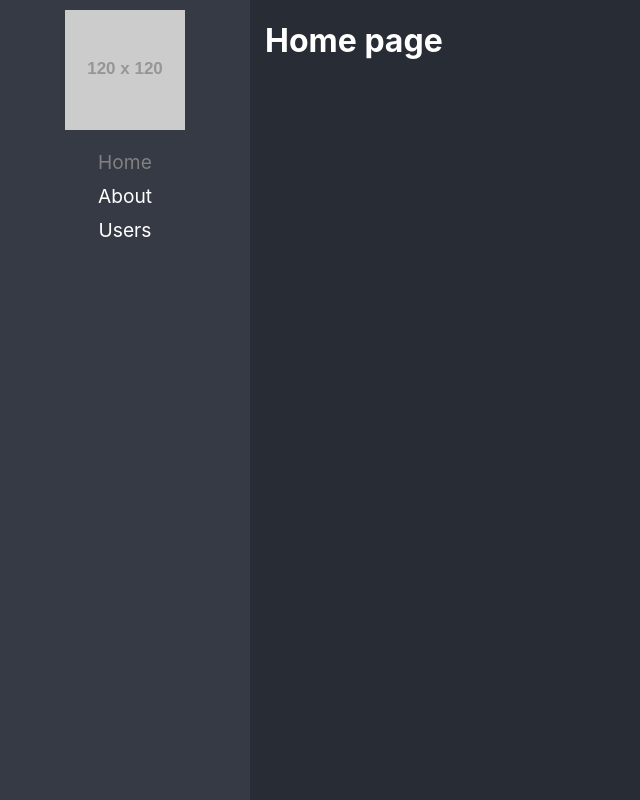
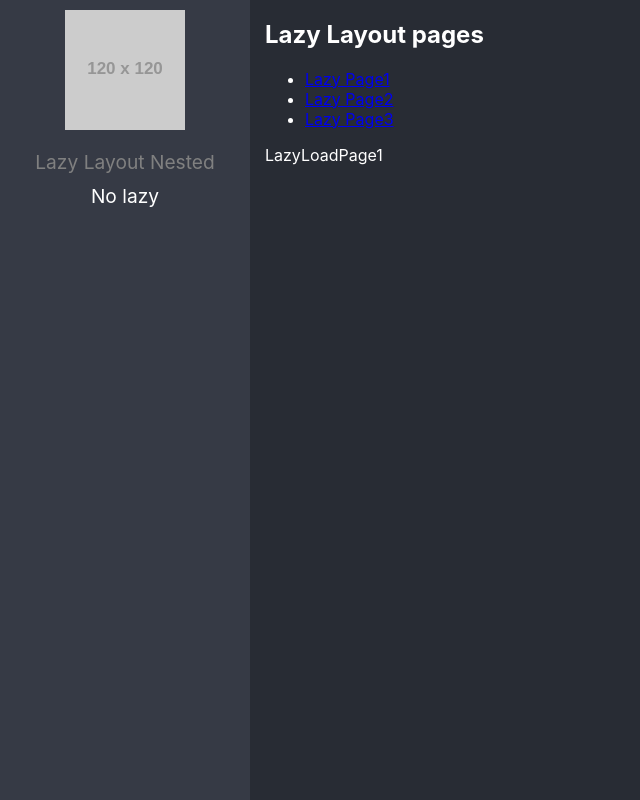
Before and after one commit to KrlosAren/react-base-project, a React (Create React App) app: page /lazyload/lazy1 in a window 1280 px wide. Before the commit this address led to /. Shown: the whole page, without its empty margins (0-640 px from the left). Built offline with nearby package versions, Linux system fonts and the light colour scheme.

Commit message:
base lazy load

```diff
--- a/package.json
+++ b/package.json
@@ -12,7 +12,7 @@
     "@types/react-dom": "^17.0.14",
     "react": "^17.0.2",
     "react-dom": "^17.0.2",
-    "react-router-dom": "^6.2.2",
+    "react-router-dom": "^5.3.0",
     "react-scripts": "5.0.0",
     "typescript": "^4.6.2",
     "web-vitals": "^2.1.4"
@@ -40,5 +40,8 @@
       "last 1 firefox version",
       "last 1 safari version"
     ]
+  },
+  "devDependencies": {
+    "@types/react-router-dom": "^5.3.3"
   }
 }
--- /dev/null
+++ b/src/01-lazyload/layout/LazyLayout.tsx
@@ -0,0 +1,11 @@
+import Navigation from '../router/Navigation';
+
+const LazyLayout = () => {
+  return (
+    <div>
+      <Navigation />
+    </div>
+  );
+};
+
+export default LazyLayout;
--- /dev/null
+++ b/src/01-lazyload/pages/LazyLoadPage1.tsx
@@ -0,0 +1,9 @@
+import React from 'react';
+
+export const LazyLoadPage1 = () => {
+  return (
+    <div>LazyLoadPage1</div>
+  )
+}
+
+export default LazyLoadPage1
--- /dev/null
+++ b/src/01-lazyload/pages/LazyLoadPage2.tsx
@@ -0,0 +1,6 @@
+
+export const LazyLoadPage2 = () => {
+  return <div>LazyLoadPage2</div>;
+}
+
+export default LazyLoadPage2;
--- /dev/null
+++ b/src/01-lazyload/pages/LazyLoadPage3.tsx
@@ -0,0 +1,9 @@
+import React from 'react';
+
+export const LazyLoadPage3 = () => {
+  return (
+    <div>LazyLoadPage3</div>
+  )
+}
+
+export default LazyLoadPage3
--- /dev/null
+++ b/src/01-lazyload/pages/NoLazy.tsx
@@ -0,0 +1,8 @@
+
+const NoLazy = () => {
+  return (
+    <div>NoLazy</div>
+  )
+}
+
+export default NoLazy
--- /dev/null
+++ b/src/01-lazyload/pages/index.ts
@@ -0,0 +1,3 @@
+export { LazyLoadPage1 } from './LazyLoadPage1';
+export { LazyLoadPage2 } from './LazyLoadPage2';
+export { LazyLoadPage3 } from './LazyLoadPage3';
--- /dev/null
+++ b/src/01-lazyload/router/Navigation.tsx
@@ -0,0 +1,40 @@
+import { Link, Redirect, Route, Switch, useRouteMatch } from 'react-router-dom';
+import { LazyLoadPage1, LazyLoadPage2, LazyLoadPage3 } from '../pages';
+
+const Navigation = () => {
+  const { path, url } = useRouteMatch();
+
+  return (
+    <>
+      <h2>Lazy Layout pages</h2>
+      <div>
+        <ul>
+          <li>
+            <Link to={`${url}/lazy1`}>Lazy Page1</Link>
+          </li>
+          <li>
+            <Link to={`${url}/lazy2`}>Lazy Page2</Link>
+          </li>
+          <li>
+            <Link to={`${url}/lazy3`}>Lazy Page3</Link>
+          </li>
+        </ul>
+      </div>
+
+      <Switch>
+        <Route exact path={`${path}/lazy1`}>
+          <LazyLoadPage1 />
+        </Route>
+        <Route exact path={`${path}/lazy2`}>
+          <LazyLoadPage2 />
+        </Route>
+        <Route exact path={`${path}/lazy3`}>
+          <LazyLoadPage3 />
+        </Route>
+        <Redirect to={`${path}/lazy1`} />
+      </Switch>
+    </>
+  );
+};
+
+export default Navigation;
--- a/src/App.tsx
+++ b/src/App.tsx
@@ -1,4 +1,4 @@
-import Navigation from './routes/routes';
+import Navigation from './routes/Navigation';
 
 const App = () => {
   return (
--- /dev/null
+++ b/src/routes/Navigation.tsx
@@ -0,0 +1,48 @@
+import { Suspense } from 'react';
+import {
+  BrowserRouter,
+  NavLink,
+  Redirect,
+  Route,
+  Switch
+} from 'react-router-dom';
+import { routes, RouteType } from './routes';
+
+export const Navigation = () => {
+  return (
+    <Suspense fallback={<span>...Loading</span>}>
+      <BrowserRouter>
+        <div className='main-layout'>
+          <nav>
+            <img
+              style={{ marginTop: '10px' }}
+              src='https://dummyimage.com/120x120.png'
+              alt='logo'
+            />
+            <ul>
+              {routes.map(({ path, name }: RouteType) => (
+                <li key={path}>
+                  <NavLink activeClassName='nav-active' to={path}>
+                    {name}
+                  </NavLink>
+                </li>
+              ))}
+            </ul>
+          </nav>
+          <Switch>
+            {routes.map(({ path, Component, exact }: RouteType) => (
+              <Route
+                key={path}
+                path={path}
+                render={() => <Component />}
+              />
+            ))}
+            <Redirect to={routes[0].path} />
+          </Switch>
+        </div>
+      </BrowserRouter>
+    </Suspense>
+  );
+};
+
+export default Navigation;
--- /dev/null
+++ b/src/routes/routes.ts
@@ -0,0 +1,35 @@
+import { lazy } from 'react';
+import NoLazy from '../01-lazyload/pages/NoLazy';
+
+type JSXComponent = () => JSX.Element;
+
+export interface RouteType {
+  path: string;
+  Component: JSXComponent | React.LazyExoticComponent<JSXComponent>;
+  exact?: boolean;
+  name: string;
+}
+
+const LazyLayout = lazy(() => import(/* webpackChunkName: "lazyLayout"*/ './../01-lazyload/layout/LazyLayout'));
+// const Lazy2 = lazy(() => import(/* webpackChunkName: "Lazy2"*/ './../01-lazyload/pages/LazyLoadPage2'));
+// const Lazy3 = lazy(() => import(/* webpackChunkName: "Lazy3"*/ './../01-lazyload/pages/LazyLoadPage3'));
+
+export const routes: RouteType[] = [
+  {
+    path: '/lazyload',
+    Component: LazyLayout,
+    name: 'Lazy Layout Nested',
+  },
+  {
+    path: '/no-lazy',
+    Component: NoLazy,
+    exact: true,
+    name: 'No lazy',
+  },
+  // {
+  //   path: '/lazy3',
+  //   Component: Lazy3,
+  //   exact: true,
+  //   name: 'LazyLoadPage3',
+  // },
+];
--- a/src/routes/routes.tsx
+++ /dev/null
@@ -1,54 +0,0 @@
-import {
-  BrowserRouter,
-  Navigate,
-  NavLink,
-  Route,
-  Routes
-} from 'react-router-dom';
-
-export const Navigation = () => {
-  return (
-    <BrowserRouter>
-      <div className='main-layout'>
-        <nav>
-          <img
-            style={{ marginTop: '10px' }}
-            src='https://dummyimage.com/120x120.png'
-            alt='logo'
-          />
-          <ul>
-            <li>
-              <NavLink
-                className={({ isActive }) => (isActive ? 'nav-active' : '')}
-                to='/'>
-                Home
-              </NavLink>
-            </li>
-            <li>
-              <NavLink
-                className={({ isActive }) => (isActive ? 'nav-active' : '')}
-                to='/about'>
-                About
-              </NavLink>
-            </li>
-            <li>
-              <NavLink
-                className={({ isActive }) => (isActive ? 'nav-active' : '')}
-                to='/user'>
-                Users
-              </NavLink>
-            </li>
-          </ul>
-        </nav>
-        <Routes>
-          <Route path='/' element={<h1>Home page</h1>} />
-          <Route path='/about' element={<h1>About</h1>} />
-          <Route path='/user' element={<h1>Users</h1>} />
-          <Route path='*' element={<Navigate to='/' replace />}></Route>
-        </Routes>
-      </div>
-    </BrowserRouter>
-  );
-};
-
-export default Navigation;
```
Also changed, not shown: 1 other file (tests, documents, lock files or other folders).
